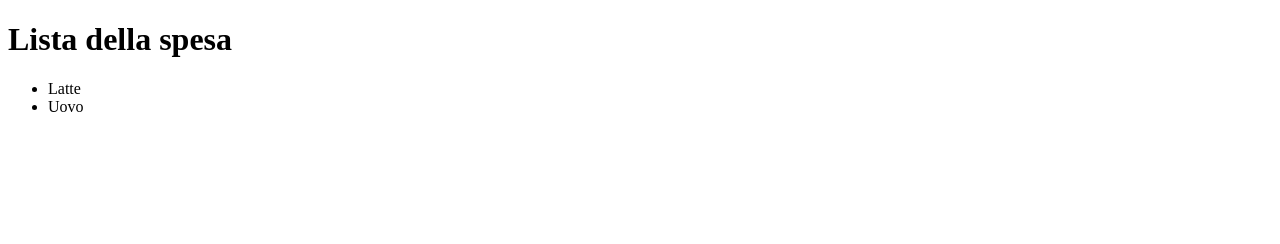
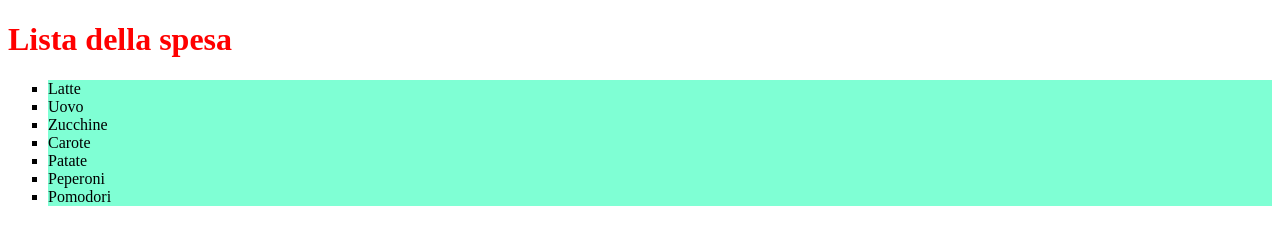
Before and after one commit to Jelena-J05/Esercizio-GIT--M3, a plain HTML site: page index.html in a window 1280 px wide. Drawn offline with Linux system fonts and the light colour scheme.

Commit message:
agg color h1 e li

```diff
--- a/index.html
+++ b/index.html
@@ -12,6 +12,17 @@
 
         <title>Document</title>
 
+        <style>
+                h1{
+                        color: red;
+                }
+
+                li{
+                        list-style: square;
+                        background-color: aquamarine;
+                }
+        </style>
+
 </head>
 
 <body>
@@ -19,6 +30,11 @@
   <ul>
     <li> Latte </li>
     <li> Uovo </li>
+    <li> Zucchine </li>
+    <li> Carote </li>
+    <li> Patate </li>
+    <li> Peperoni </li>
+    <li> Pomodori </li>
   </ul>
 
 </body>
```
